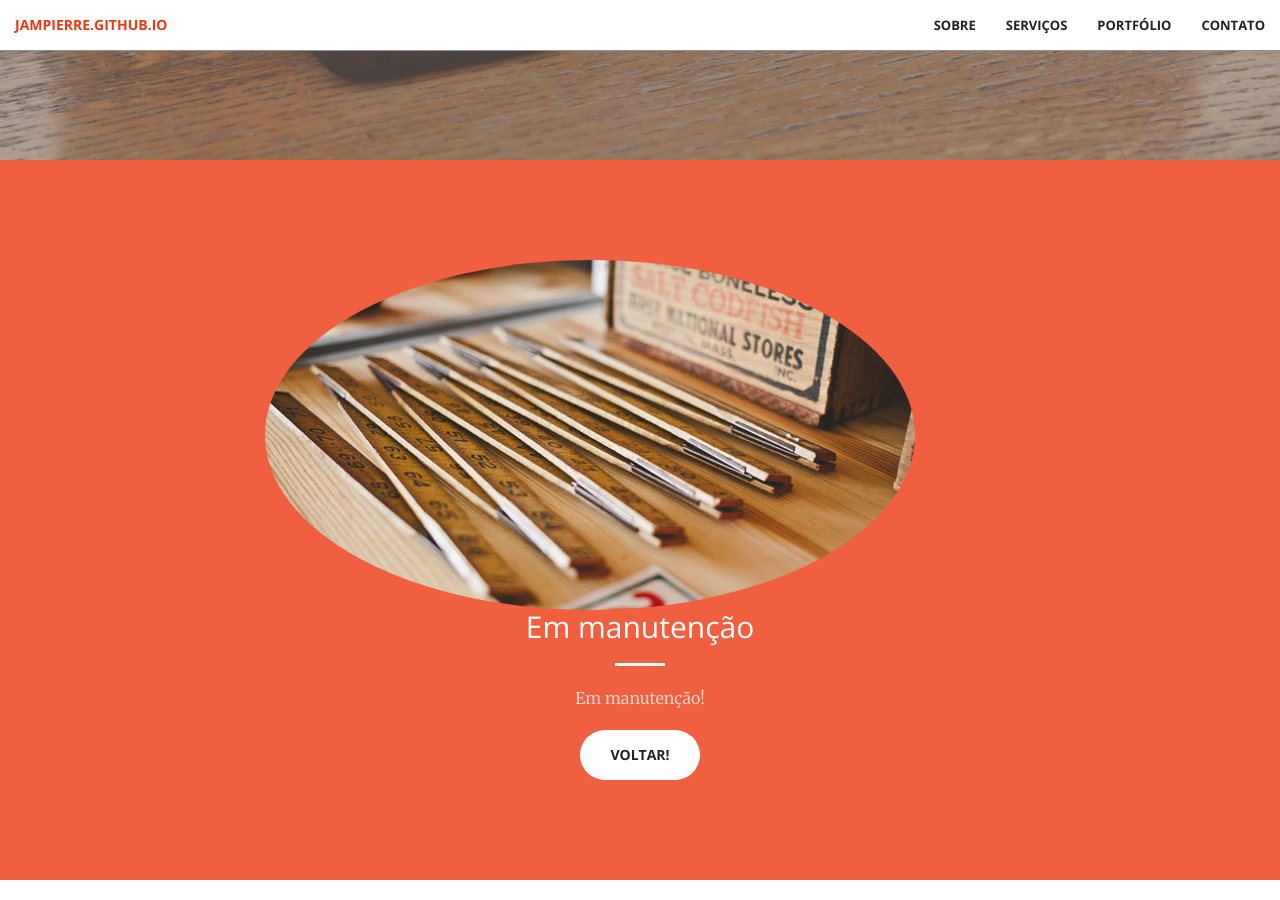
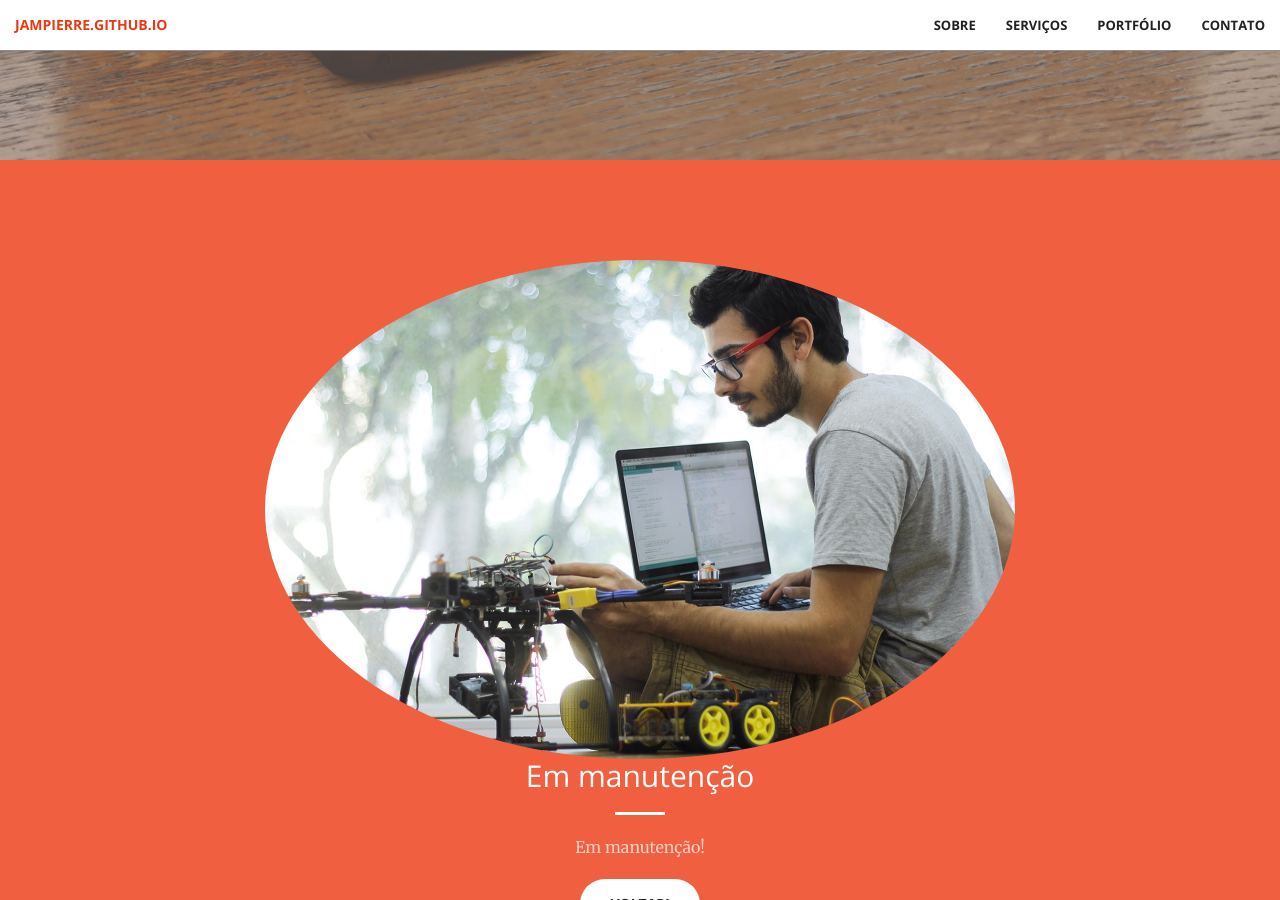
Before and after one commit to Jampierre/jampierre.github.io, a Jekyll site: the page built from index.html, in a window 1280 px wide and 900 px high, scrolled down 740 px. Built offline with Jekyll 4.4.1, drawn with Linux system fonts in a browser that asks for light colours.

Commit message:
Update call-to-action.html

```diff
--- a/_includes/call-to-action.html
+++ b/_includes/call-to-action.html
@@ -2,7 +2,7 @@
     <div class="container">
         <div class="row">
             <div class="col-lg-8 col-lg-offset-2 text-center">
-                <img src="img/portfolio/5.jpg" class="img-circle img-responsive">
+                <img src="img/2015-03-31%2016.31.28-1.jpg" class="img-circle img-responsive">
                 <h2 class="section-heading">Em manutenção</h2>
                 <hr class="light">
                 <p class="text-faded">Em manutenção!</p>
```
